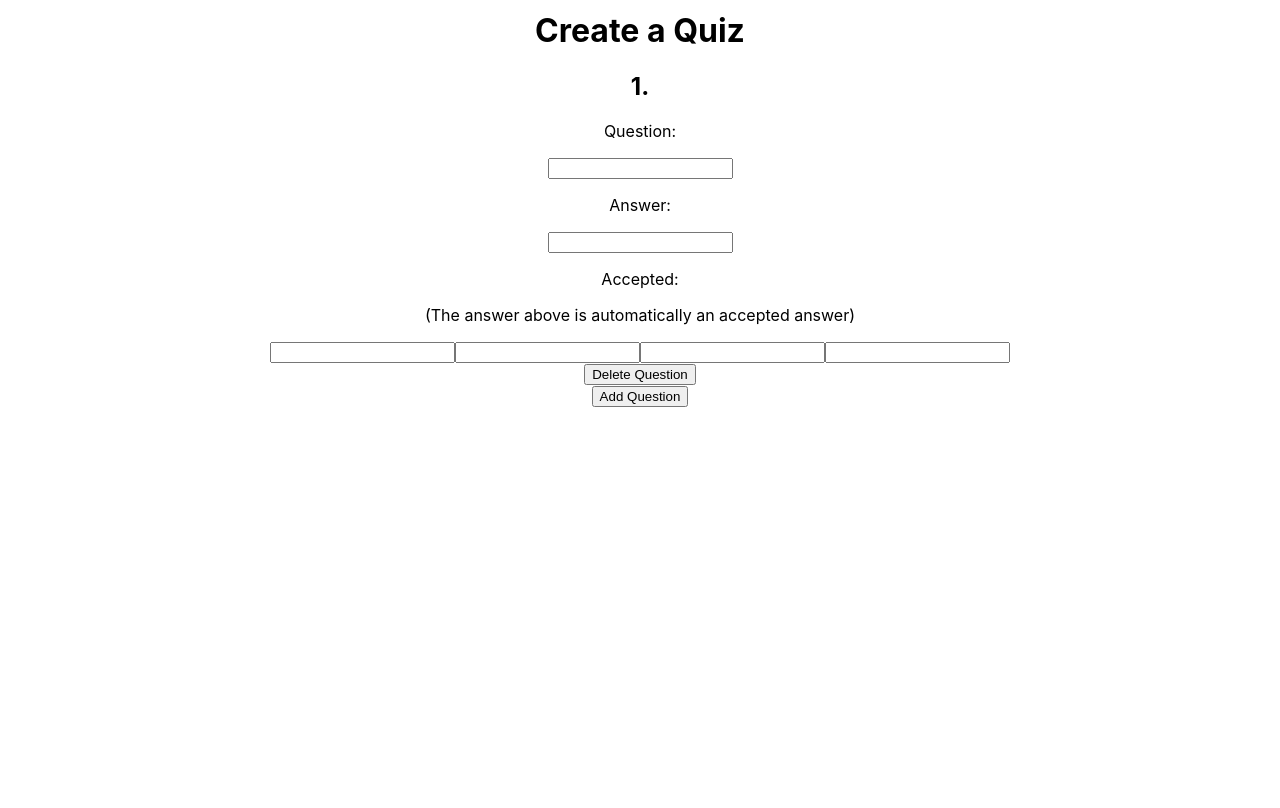
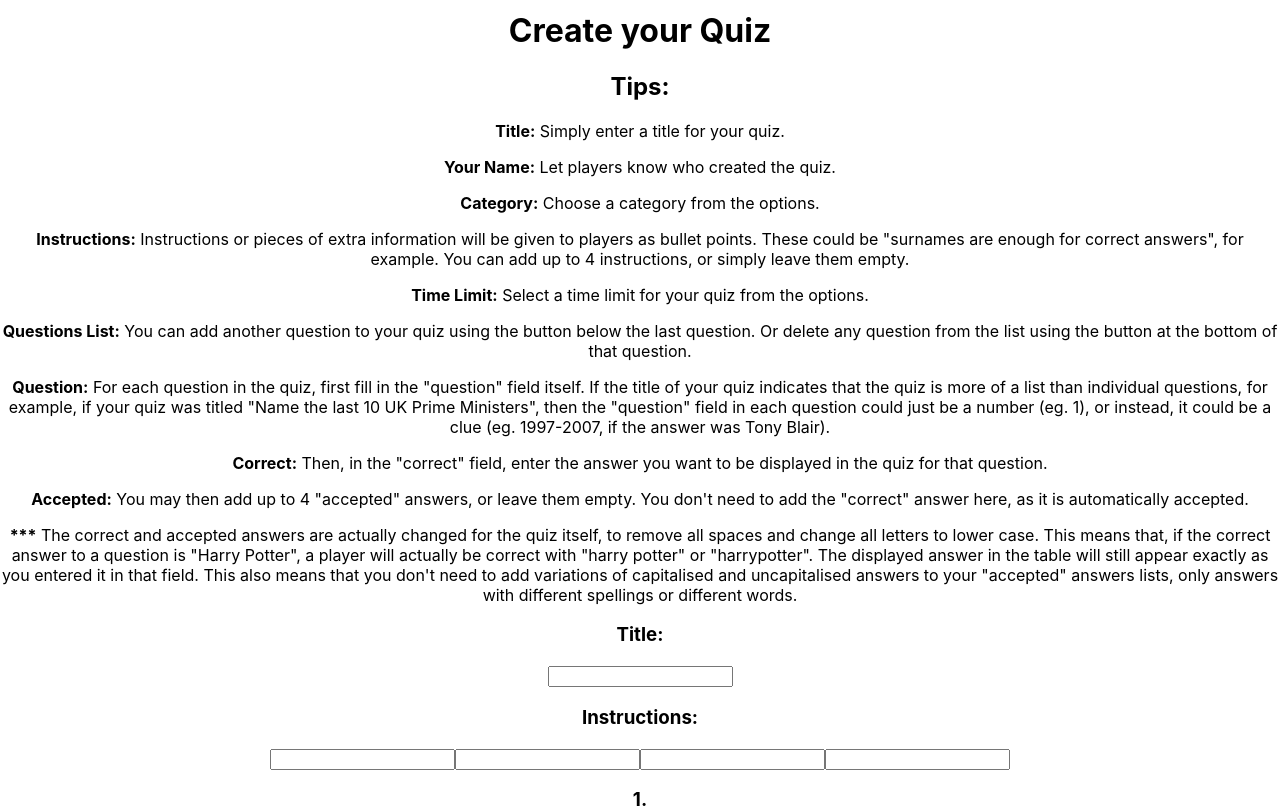
Before and after one commit to samueljeffrey/quizkid-front-end, a React (Create React App) app: page /create in a window 1280 px wide. Shown: the part 440-1248 px from the top of the page. Before the commit the page ends 847 px from the top, so only its background shows below. Built offline with nearby package versions, Linux system fonts and the light colour scheme.

Commit message:
add list of instructions for quiz creator at top of page

```diff
--- a/src/Components/CreateQuiz.tsx
+++ b/src/Components/CreateQuiz.tsx
@@ -16,7 +16,10 @@ export const CreateQuiz: React.FC = () => {
   };
 
   const [questions, setQuestions] = useState<Question[]>([emptyQuestion]);
-  const [category, setCategory] = useState("Other");
+  const [instructions, setInstructions] = useState<string[]>(["", "", "", ""]);
+  const [category, setCategory] = useState("");
+
+  const [title, setTitle] = useState<string>("");
 
   const addQuestion = () => {
     const newQuestion: Question = emptyQuestion;
@@ -44,13 +47,92 @@ export const CreateQuiz: React.FC = () => {
     setQuestions(newQuestions);
   };
 
+  const editTitle = (text: string) => {
+    setTitle(text);
+  };
+
+  const editInstructions = (text: string, index: number) => {
+    // const array = [...instructions];
+    // array[index] = text;
+    // console.log(array);
+    // setInstructions(array);
+  };
+
   return (
     <div>
-      <h1>Create a Quiz</h1>
+      <div>
+        <h1>Create your Quiz</h1>
+        <h2>Tips:</h2>
+        <p>
+          <strong>Title:</strong> Simply enter a title for your quiz.
+        </p>
+        <p>
+          <strong>Your Name:</strong> Let players know who created the quiz.
+        </p>
+        <p>
+          <strong>Category:</strong> Choose a category from the options.
+        </p>
+        <p>
+          <strong>Instructions:</strong> Instructions or pieces of extra
+          information will be given to players as bullet points. These could be
+          "surnames are enough for correct answers", for example. You can add up
+          to 4 instructions, or simply leave them empty.
+        </p>
+        <p>
+          <strong>Time Limit:</strong> Select a time limit for your quiz from
+          the options.
+        </p>
+        <p>
+          <strong>Questions List:</strong> You can add another question to your
+          quiz using the button below the last question. Or delete any question
+          from the list using the button at the bottom of that question.
+        </p>
+        <p>
+          <strong>Question:</strong> For each question in the quiz, first fill
+          in the "question" field itself. If the title of your quiz indicates
+          that the quiz is more of a list than individual questions, for
+          example, if your quiz was titled "Name the last 10 UK Prime
+          Ministers", then the "question" field in each question could just be a
+          number (eg. 1), or instead, it could be a clue (eg. 1997-2007, if the
+          answer was Tony Blair).
+        </p>
+        <p>
+          <strong>Correct:</strong> Then, in the "correct" field, enter the
+          answer you want to be displayed in the quiz for that question.
+        </p>
+        <p>
+          <strong>Accepted:</strong> You may then add up to 4 "accepted"
+          answers, or leave them empty. You don't need to add the "correct"
+          answer here, as it is automatically accepted.
+        </p>
+        <p>
+          <strong>***</strong> The correct and accepted answers are actually
+          changed for the quiz itself, to remove all spaces and change all
+          letters to lower case. This means that, if the correct answer to a
+          question is "Harry Potter", a player will actually be correct with
+          "harry potter" or "harrypotter". The displayed answer in the table
+          will still appear exactly as you entered it in that field. This also
+          means that you don't need to add variations of capitalised and
+          uncapitalised answers to your "accepted" answers lists, only answers
+          with different spellings or different words.
+        </p>
+      </div>
+
+      <div>
+        <h3>Title:</h3>
+        <input onChange={(e) => editTitle(e.target.value)} />
+        <h3>Instructions:</h3>
+        <input onChange={(e) => editInstructions(e.target.value, 0)} />
+        <input onChange={(e) => editInstructions(e.target.value, 1)} />
+        <input onChange={(e) => editInstructions(e.target.value, 2)} />
+        <input onChange={(e) => editInstructions(e.target.value, 3)} />
+      </div>
+
+      <div>
         {questions.map((item) => {
           return (
             <div>
-            <h2>{item.index + 1}.</h2>
+              <h3>{item.index + 1}.</h3>
               <div>
                 <p>Question:</p>
                 <input
@@ -69,7 +151,6 @@ export const CreateQuiz: React.FC = () => {
               </div>
               <div>
                 <p>Accepted:</p>
-              <p>(The answer above is automatically an accepted answer)</p>
                 <input
                   onChange={(e) =>
                     editQuestion(e.target.value, item.index, "accepted0")
@@ -100,6 +181,7 @@ export const CreateQuiz: React.FC = () => {
           );
         })}
         <button onClick={() => addQuestion()}>Add Question</button>
+      </div>
       {/* <button onClick={()=>setPreview(true)}>Preview</button>
       {preview?  : null} */}
     </div>
```
Lines whose indentation alone changed are shown as unchanged.
